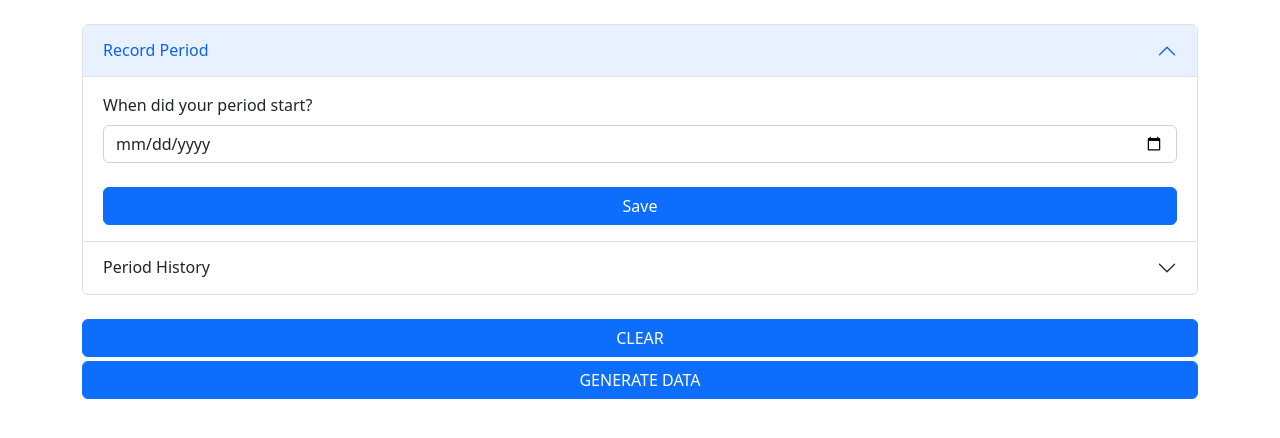
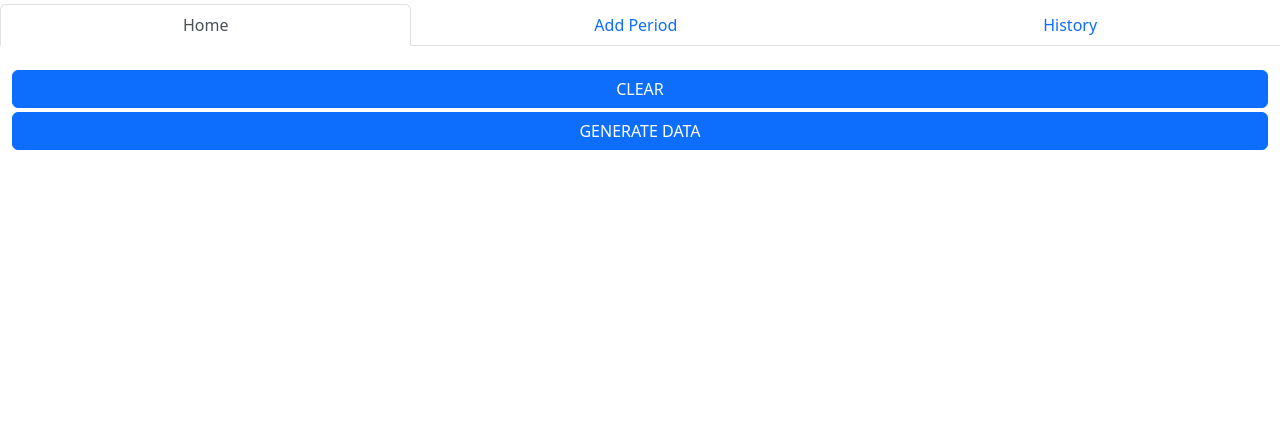
Before and after one commit to osuvaldo90/fried-eggs, a Next.js app: page / in a window 1280 px wide. Shown: the top 438 px of the page. Built offline with nearby package versions, Linux system fonts and the light colour scheme.

Commit message:
Split accordion to pages

```diff
--- a/lib/use-period-history.ts
+++ b/lib/use-period-history.ts
@@ -14,7 +14,9 @@ type Action =
       period: Period
     }
 
-export const usePeriodHistory = () => {
+export type PushPeriod = (newPeriod: Omit<Period, 'id'>) => void
+
+export const usePeriodHistory = (): readonly [Period[], PushPeriod] => {
   const [periodHistory, updatePeriodHistory] = useReducer<Reducer<Period[], Action>, undefined>(
     (current, action) => {
       if (action.type === 'load') {
--- a/pages/_app.tsx
+++ b/pages/_app.tsx
@@ -1,6 +1,73 @@
 import 'bootstrap/dist/css/bootstrap.min.css'
+import { addDays, subDays } from 'date-fns'
 import type { AppProps } from 'next/app'
+import Link from 'next/link'
+import { useRouter } from 'next/router'
+import { Button, Col, Container, Nav, Row } from 'react-bootstrap'
+
+import { usePeriodHistory } from '../lib/use-period-history'
+
+const offset = () => {
+  const x = Math.random()
+  return x <= 0.33 ? 0 : x <= 0.67 ? 1 : 2
+}
 
 export default function App({ Component, pageProps }: AppProps) {
-  return <Component {...pageProps} />
+  const [periodHistory, pushPeriod] = usePeriodHistory()
+  const { pathname } = useRouter()
+
+  const generatePeriodData = () => {
+    const first = subDays(new Date(), 12 * 28)
+    for (let i = 0; i < 14; i++) {
+      pushPeriod({ date: addDays(first, i * (28 - offset())) })
+    }
+  }
+
+  return (
+    <Container fluid className="pt-1">
+      <Row className="mb-4">
+        <Col className="p-0">
+          <Nav
+            fill
+            className="justify-content-center"
+            variant="tabs"
+            defaultActiveKey="/"
+            activeKey={pathname}
+          >
+            <Nav.Item>
+              <Nav.Link as={Link} href="/">
+                Home
+              </Nav.Link>
+            </Nav.Item>
+            <Nav.Item>
+              <Nav.Link as={Link} href="/add-period">
+                Add Period
+              </Nav.Link>
+            </Nav.Item>
+            <Nav.Item>
+              <Nav.Link as={Link} href="/history">
+                History
+              </Nav.Link>
+            </Nav.Item>
+          </Nav>
+        </Col>
+      </Row>
+
+      <Component {...pageProps} periodHistory={periodHistory} pushPeriod={pushPeriod} />
+
+      <Row className="mt-4">
+        <Col className="d-grid gap-1">
+          <Button
+            onClick={() => {
+              localStorage.clear()
+              window.location.reload()
+            }}
+          >
+            CLEAR
+          </Button>
+          <Button onClick={generatePeriodData}>GENERATE DATA</Button>
+        </Col>
+      </Row>
+    </Container>
+  )
 }
--- a/pages/index.tsx
+++ b/pages/index.tsx
@@ -1,29 +1,9 @@
-import { addDays, differenceInDays, format, parse, subDays } from 'date-fns'
-import { Formik, FormikHelpers } from 'formik'
+import { addDays, differenceInDays, format } from 'date-fns'
 import _, { last, mean, zip } from 'lodash'
-import { Accordion, Button, Col, Container, ListGroup, Row } from 'react-bootstrap'
-import * as yup from 'yup'
+import Link from 'next/link'
+import { Button, Col, Container, Row } from 'react-bootstrap'
 
-import { RecordPeriodForm, RecordPeriodFormValues } from '../lib/components/RecordPeriodForm'
 import { Period } from '../lib/types'
-import { usePeriodHistory } from '../lib/use-period-history'
-
-const offset = () => {
-  const x = Math.random()
-  return x <= 0.33 ? 0 : x <= 0.67 ? 1 : 2
-}
-
-const validationSchema = yup.object({
-  periodDate: yup
-    .date()
-    .required('Enter a date')
-    .test((val, context) => {
-      if ((val?.getFullYear() ?? 10000) >= 10000) {
-        return context.createError({ message: 'Enter a valid date' })
-      }
-      return true
-    }),
-})
 
 const median = (nums: number[]) => {
   if (nums.length === 0) return 0
@@ -54,37 +34,14 @@ const crunchPeriods = (periodHistory: Period[]) => {
   }
 }
 
-const App = () => {
-  const [periodHistory, pushPeriod] = usePeriodHistory()
-
-  const handleSubmit = (
-    { periodDate }: RecordPeriodFormValues,
-    { setSubmitting, resetForm }: FormikHelpers<RecordPeriodFormValues>,
-  ) => {
-    console.log(typeof periodDate, periodDate)
-    pushPeriod({ date: parse(periodDate, 'yyyy-MM-dd', new Date()) })
-    resetForm()
-    setSubmitting(false)
-  }
-
-  const generatePeriodData = () => {
-    const first = subDays(new Date(), 12 * 28)
-    for (let i = 0; i < 14; i++) {
-      pushPeriod({ date: addDays(first, i * (28 - offset())) })
-    }
-  }
-
+const App = ({ periodHistory }: { periodHistory: Period[] }) => {
   const statistics = crunchPeriods(periodHistory)
 
   return (
-    <Container>
-      <Row className="mt-4">
+    <>
+      {statistics && (
+        <Row>
           <Col>
-          <Accordion defaultActiveKey={statistics ? 'statistics' : 'recordPeriod'}>
-            {statistics && (
-              <Accordion.Item eventKey="statistics">
-                <Accordion.Header>Statistics</Accordion.Header>
-                <Accordion.Body>
             <p>
               Your average cycle length is
               <br />
@@ -98,59 +55,12 @@ const App = () => {
             <p>
               Your next period may start on
               <br />
-                    <span className="fw-bold">
-                      {format(statistics.nextCycleStart, 'MMMM do, yyyy')}
-                    </span>
+              <span className="fw-bold">{format(statistics.nextCycleStart, 'MMMM do, yyyy')}</span>
             </p>
-                </Accordion.Body>
-              </Accordion.Item>
-            )}
-
-            <Accordion.Item eventKey="recordPeriod">
-              <Accordion.Header>Record Period</Accordion.Header>
-              <Accordion.Body>
-                <Formik
-                  initialValues={{
-                    periodDate: '',
-                  }}
-                  onSubmit={handleSubmit}
-                  validationSchema={validationSchema}
-                >
-                  <RecordPeriodForm />
-                </Formik>
-              </Accordion.Body>
-            </Accordion.Item>
-
-            <Accordion.Item eventKey="periodHistory">
-              <Accordion.Header>Period History</Accordion.Header>
-              <Accordion.Body>
-                <ListGroup>
-                  {_(periodHistory ?? [])
-                    .reverse()
-                    .map(({ id, date }) => (
-                      <ListGroup.Item key={id}>{format(date, 'MMMM do, yyyy')}</ListGroup.Item>
-                    ))
-                    .value()}
-                </ListGroup>
-              </Accordion.Body>
-            </Accordion.Item>
-          </Accordion>
           </Col>
         </Row>
-      <Row className="mt-4">
-        <Col className="d-grid gap-1">
-          <Button
-            onClick={() => {
-              localStorage.clear()
-              window.location.reload()
-            }}
-          >
-            CLEAR
-          </Button>
-          <Button onClick={generatePeriodData}>GENERATE DATA</Button>
-        </Col>
-      </Row>
-    </Container>
+      )}
+    </>
   )
 }
 
```
Also changed, not shown: pages/add-period.tsx (added, +49 -0 lines), pages/history.tsx (added, +24 -0 lines). Lines whose indentation alone changed are shown as unchanged.
